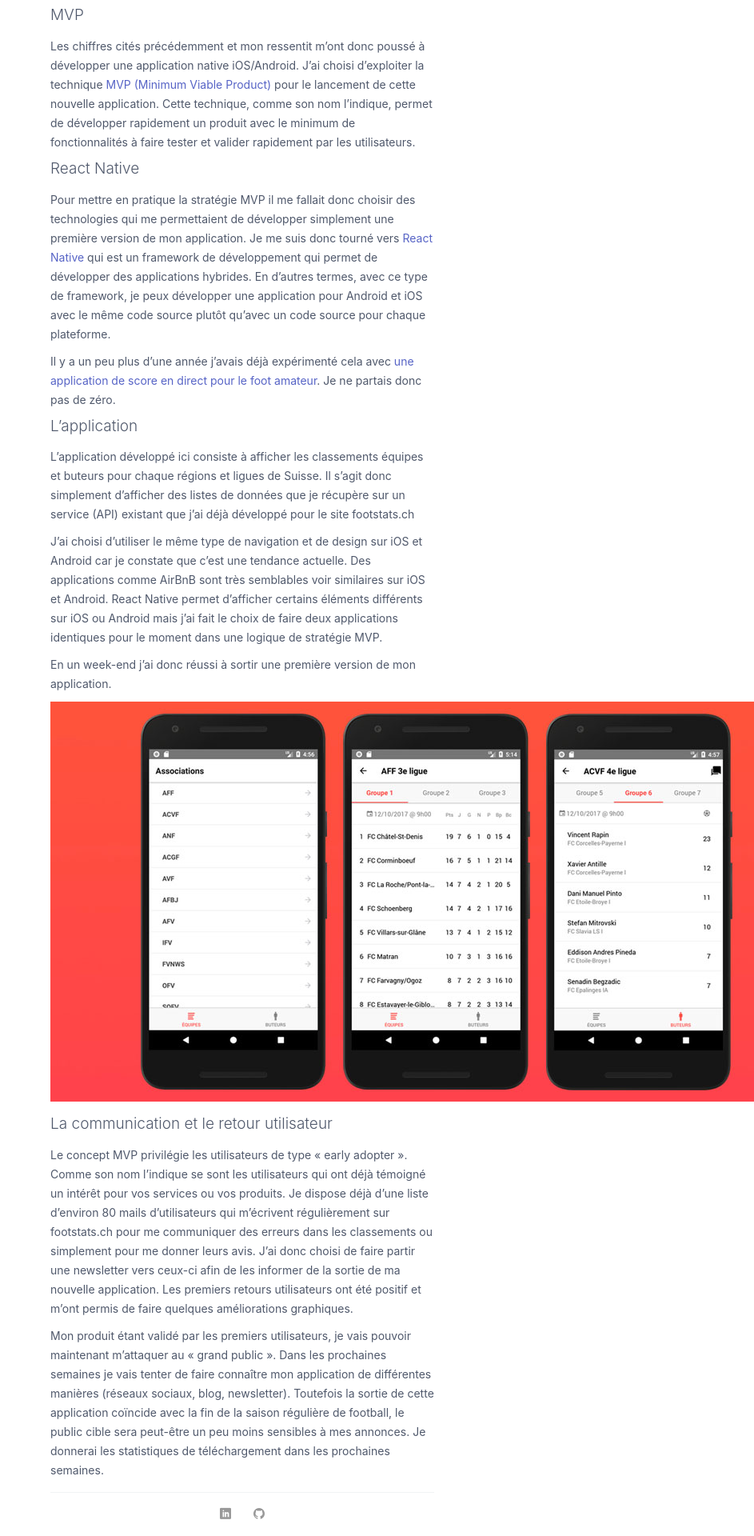
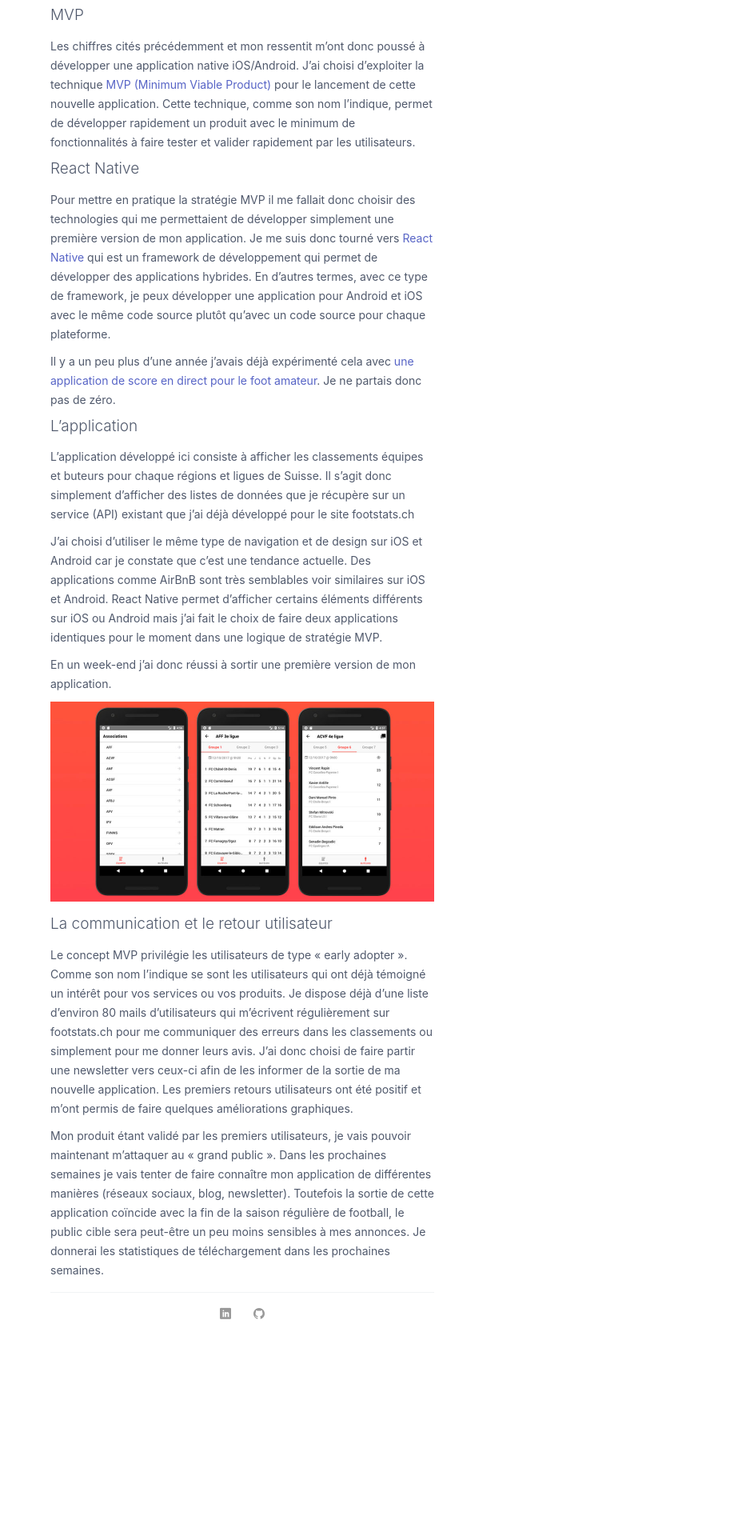
Before and after one commit to camel113/camel113.github.io, a Jekyll site: the page built from _posts/2017-11-02-lancement-d-un-nouveau-produit-avec-mvp.md, in a window 1280 px wide. Shown: the part 905-2825 px from the top of the page at 80% size, without its empty margins (337-1280 px from the left). Built offline with Jekyll 4.4.1, drawn with Linux system fonts in a browser that asks for light colours; some web fonts are replaced; a script that is not in the unit is left out; after the commit the page ends 2575 px from its top, so only the background shows below that.

Commit message:
Fix image size

```diff
--- a/_posts/2017-11-02-lancement-d-un-nouveau-produit-avec-mvp.md
+++ b/_posts/2017-11-02-lancement-d-un-nouveau-produit-avec-mvp.md
@@ -26,7 +26,7 @@ J’ai choisi d’utiliser le même type de navigation et de design sur iOS et A
 
 En un week-end j’ai donc réussi à sortir une première version de mon application.
 
-![Footstats app](/images/footstats-app.jpg "Footstats App")
+<img src="/images/footstats-app.jpg" alt="Footstats App" class="post-image" />
 
 ## La communication et le retour utilisateur
 
```
